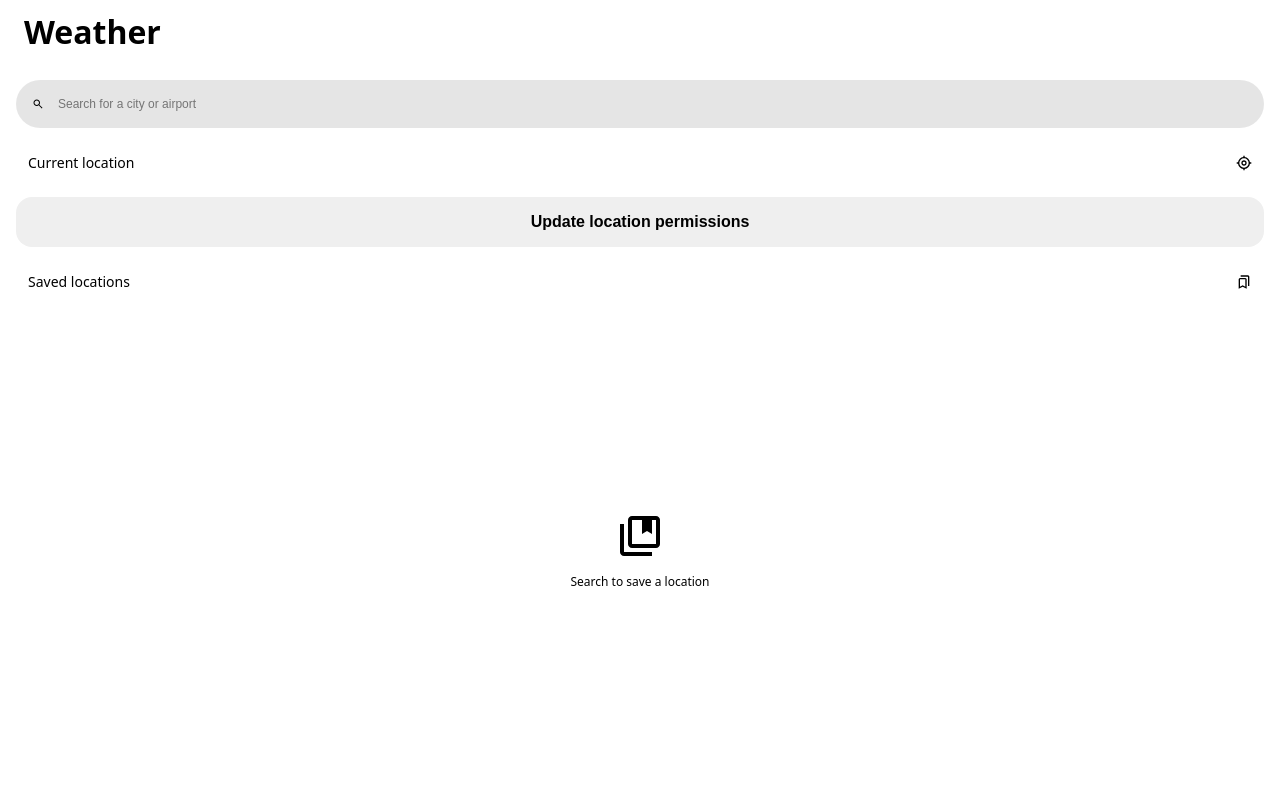
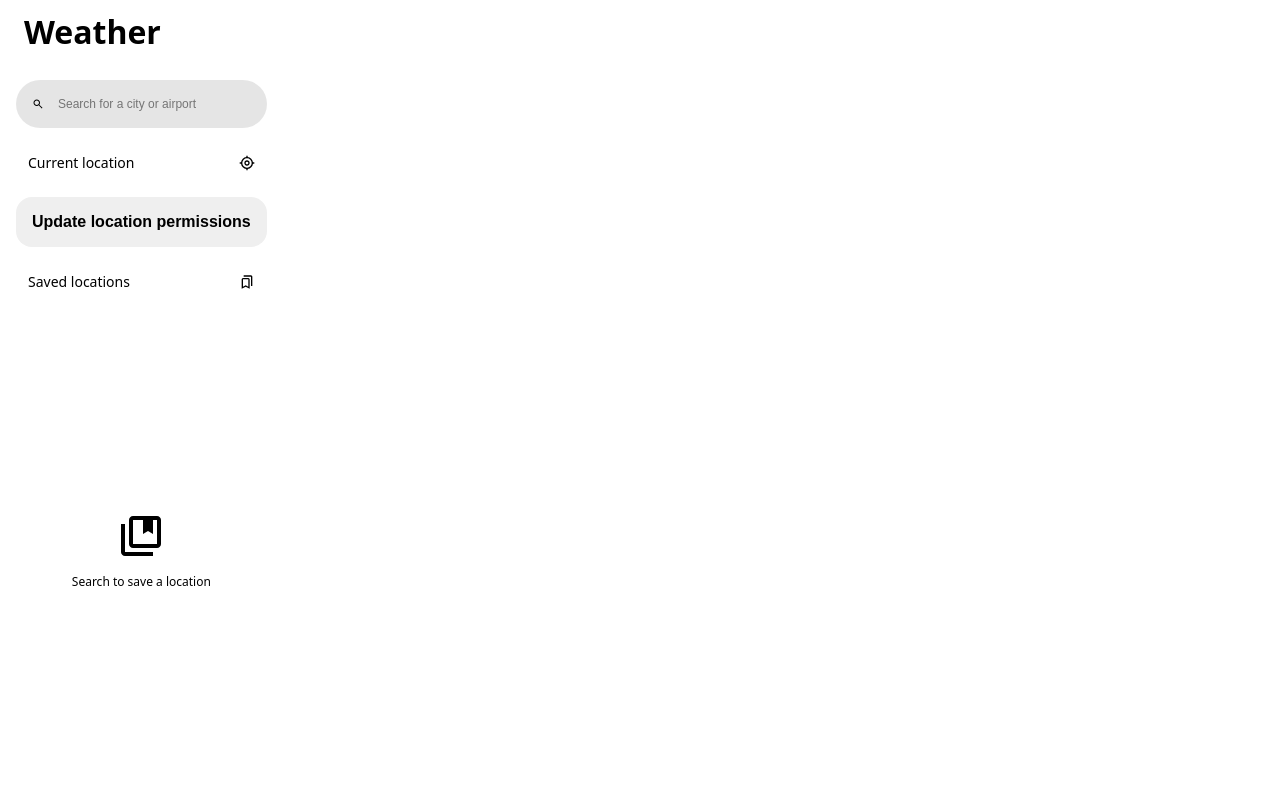
Before and after one commit to veyndan/weather, a website built with Vite: page index.html in a window 1280 px wide. Built offline with nearby package versions, Linux system fonts and the light colour scheme.

Commit message:
Add two-panes on larger screens

```diff
--- a/index.css
+++ b/index.css
@@ -4,6 +4,7 @@
 
 html {
 	font-family: system-ui;
+	height: -webkit-fill-available;
 }
 
 body {
@@ -14,10 +15,16 @@ button {
 	cursor: pointer;
 }
 
+[data-meteorological-code="0"] {
+	background: linear-gradient(to bottom, hsl(199 100% 77% / .4), hsl(93 100% 98% / .4));
+}
+
 body {
-	display: flex;
-	flex-direction: column;
-	height: 100vh;
+	display: grid;
+	gap: 16px;
+	grid: repeat(3, auto) 1fr / auto 1fr;
+	height: -webkit-fill-available;
+	padding: 16px;
 
 	> header {
 		align-items: center;
@@ -25,16 +32,12 @@ body {
 		font-size: 2rem;
 		font-weight: 700;
 		line-height: 1;
-		padding-block: 16px;
-		padding-inline: 24px;
+		padding-block: 0 16px;
+		padding-inline: 8px 16px;
 	}
 
 	> main {
-		display: flex;
-		flex-direction: column;
-		flex: 1;
-		gap: 16px;
-		padding: 16px;
+		display: contents;
 
 		> search {
 			align-items: center;
@@ -120,5 +123,19 @@ body {
 				padding: 16px;
 			}
 		}
+
+		> article {
+			border-radius: 16px;
+			grid-column: 2;
+			grid-row: 1 / -1;
+		}
+	}
+
+	@media (width < 48rem) {
+		grid-template-columns: auto;
+
+		> main > article {
+			display: none;
+		}
 	}
 }
--- a/index.html
+++ b/index.html
@@ -53,6 +53,7 @@
 					</svg>
 				</div>
 			</section>
+			<article></article>
 		</main>
 	</body>
 </html>
--- a/index.js
+++ b/index.js
@@ -81,6 +81,7 @@ navigator.permissions
 						temperatureRangeElement.slot = `temperature-range`;
 						temperatureRangeElement.textContent = `High ${Math.round(weatherData.daily.temperature_2m_max[0])}° · Low ${Math.round(weatherData.daily.temperature_2m_min[0])}°`;
 						locationCardElement.append(meteorologicalConditionElement, temperatureElement, temperatureRangeElement);
+						document.querySelector(`article`).dataset.meteorologicalCode = weatherData.current.weather_code;
 					} else {
 						// TODO
 					}
--- a/location-card.js
+++ b/location-card.js
@@ -67,10 +67,6 @@ stylesheet.replaceSync(`
 			}
 		}
 	}
-
-	:host([data-meteorological-code="0"]) {
-		background: linear-gradient(to bottom, hsl(199 100% 77% / .4), hsl(93 100% 98% / .4));
-	}
 `);
 
 export default class LocationCardElement extends HTMLElement {
```
